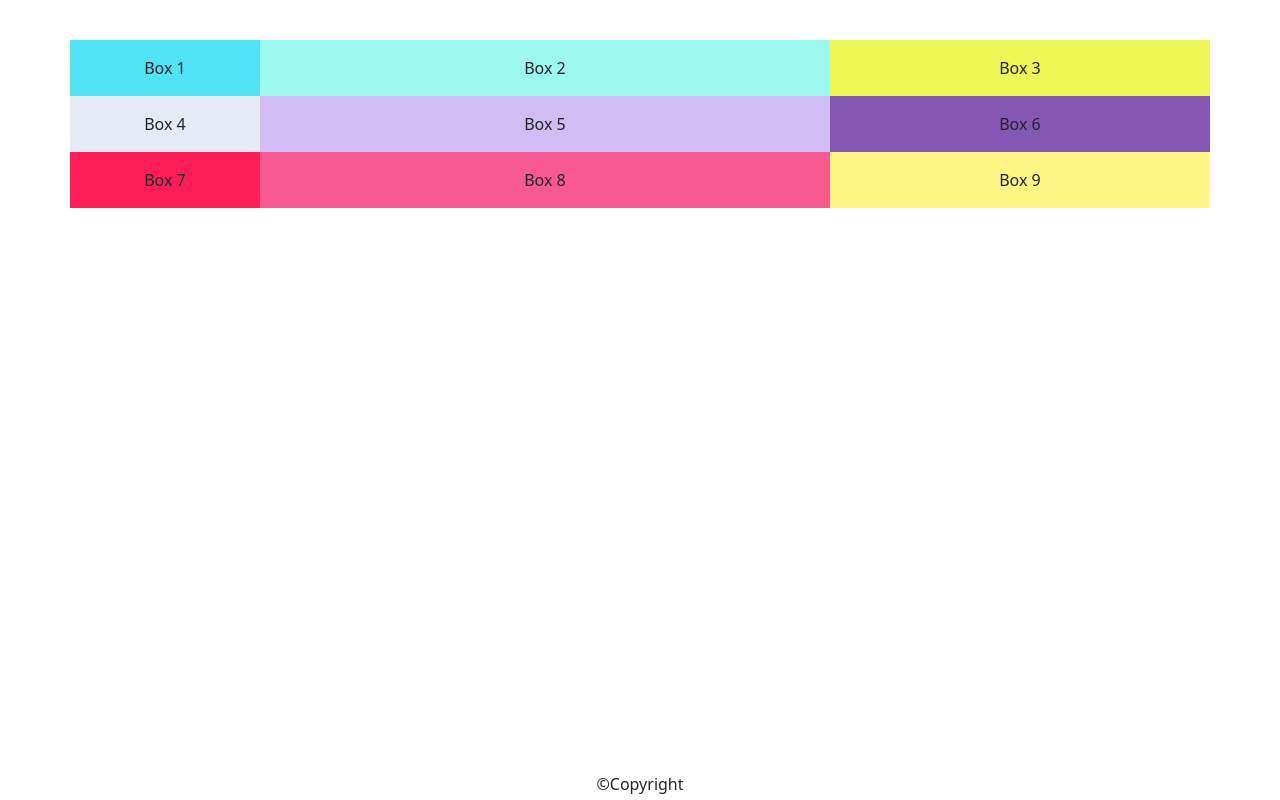
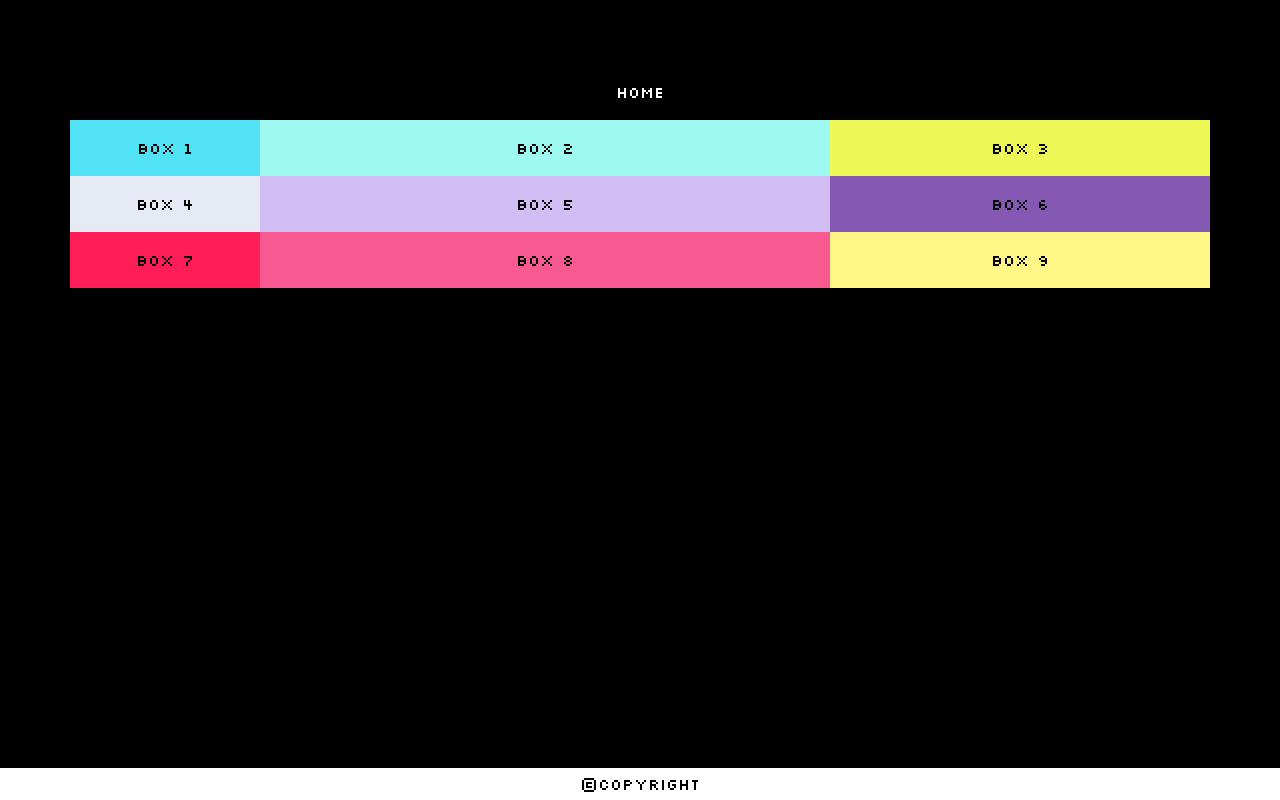
Before and after one commit to andem2506/Sai.github.io, a plain HTML site: page gridChallenges/grid-challenge.html in a window 1280 px wide. Drawn offline with nearby package versions, Linux system fonts and the light colour scheme.

Commit message:
Update gridchallenge.css

```diff
--- a/gridChallenges/gridchallenge.css
+++ b/gridChallenges/gridchallenge.css
@@ -1,5 +1,15 @@
 @charset "UTF-8";
 /* CSS Document */
+
+
+html body{
+
+    font-family: "Silkscreen", 'Courier New', Courier, monospace;
+    color:rgb(0, 0, 0);
+    text-align: center;
+    padding-top: 5em;
+    background-color: black;
+}
 
 .box1{
     background-color: #51e2f5;
@@ -30,6 +40,12 @@
 }
 
 .back{
-    color: white;
+    color: rgb(255, 255, 255);
     text-align: center;
+    text-decoration: double white;
+    background-color: white !important;
 }
+.footer-sai{
+    background-color: white;
+    color: black;
+}
```
